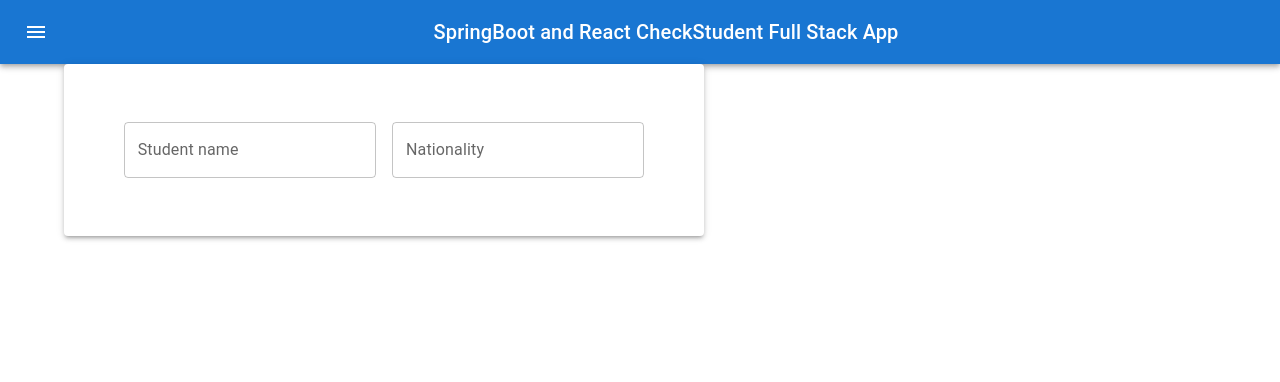
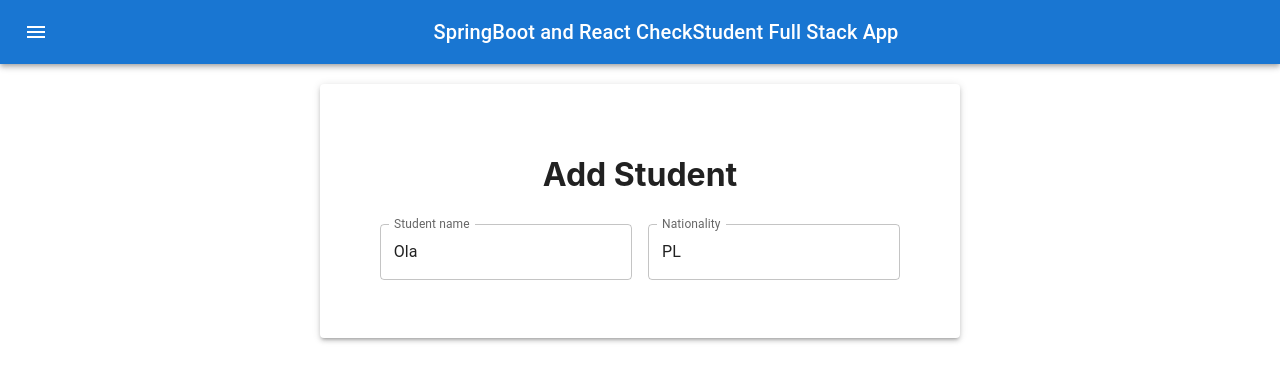
Before and after one commit to Olaa00/Check-Student, a React (Create React App) app in the folder studentfrontend/: page / in a window 1280 px wide. Shown: the top 382 px of the page. Built offline with nearby package versions, Linux system fonts and the light colour scheme.

Commit message:
Fronetend ok

```diff
--- a/studentfrontend/src/components/Student.js
+++ b/studentfrontend/src/components/Student.js
@@ -1,31 +1,44 @@
-import * as React from 'react';
+// import * as React from 'react';
+import React, { useEffect, useState } from 'react';
 import Box from '@mui/material/Box';
 import TextField from '@mui/material/TextField';
 import { Container } from '@mui/system';
 import { Paper } from '@mui/material';
 
+// import { makeStyles } from '@material-ui/core/styles';
 
+// const useStyles = makeStyles((theme) => ({
+//     root: {
+//       '& > *': {
+//         margin: theme.spacing(1),
 
-
+//       },
+//     },
+//   }));
 export default function Student() {
-    const paperStyle={padding:'50px 20px' , width:600, margin:"20pxauto"}
-
-
+    const paperStyle={padding:'50px 20px' , width:600, margin:"20px auto"}
+    // const classes = useStyles();
+    const [name, setName] =useState('Ola')
+    const [nationality, setNationality] =useState('PL')
   return (
   <Container>
     <Paper elevation={3} style={paperStyle}>
+        <h1 style={{color:"dark"}}>Add Student</h1>
     <Box
       component="form"
       sx={{
         '& > :not(style)': { m: 1, width: '25ch' },
-      }}
-      noValidate
-      autoComplete="off"
+      }}>
 
-    >
-      <TextField id="outlined-basic" label="Student name" variant="outlined" />
-      <TextField id="outlined-basic" label="Nationality" variant="outlined" />
-    </Box>
+         {/* <form className={classes.root} noValidate autoComplete="off"> */}
+      <TextField id="outlined-basic" label="Student name" variant="outlined" fullWidth
+      value={name}
+      onChange={(e)=>setName(e.target.value)}/>
+      <TextField id="outlined-basic" label="Nationality" variant="outlined" fullWidth
+      value={nationality}
+      onChange={(e)=>setNationality(e.target.value)}/>
+      {/* </form> */}
+      </Box>
     </Paper>
    </Container>
   );
```
